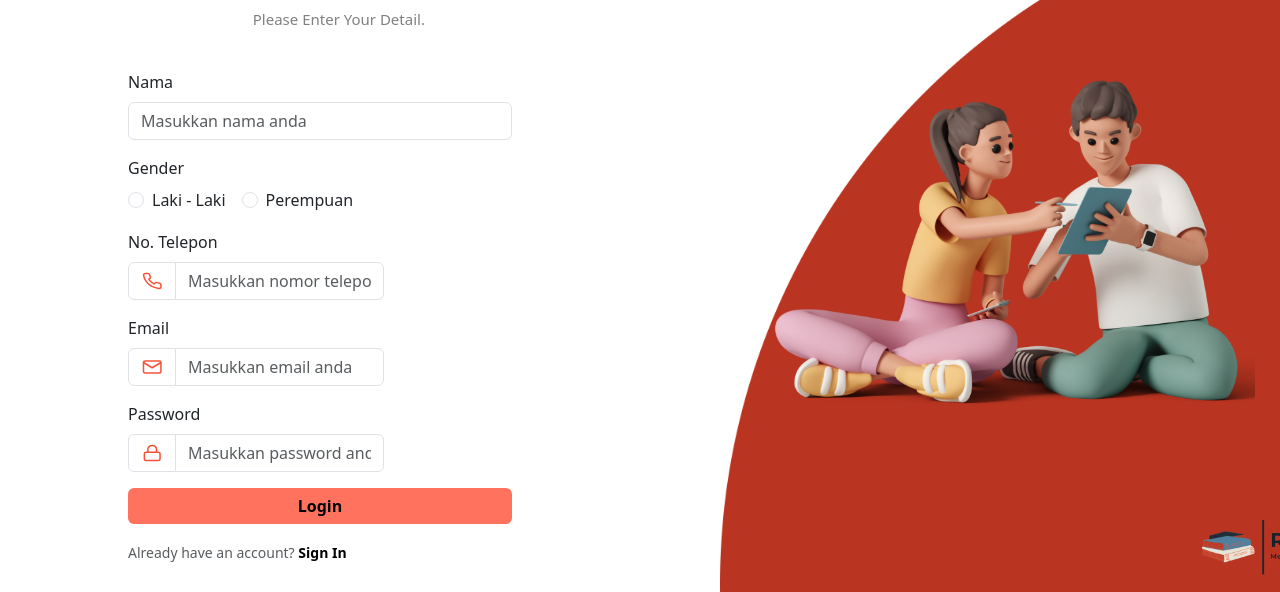
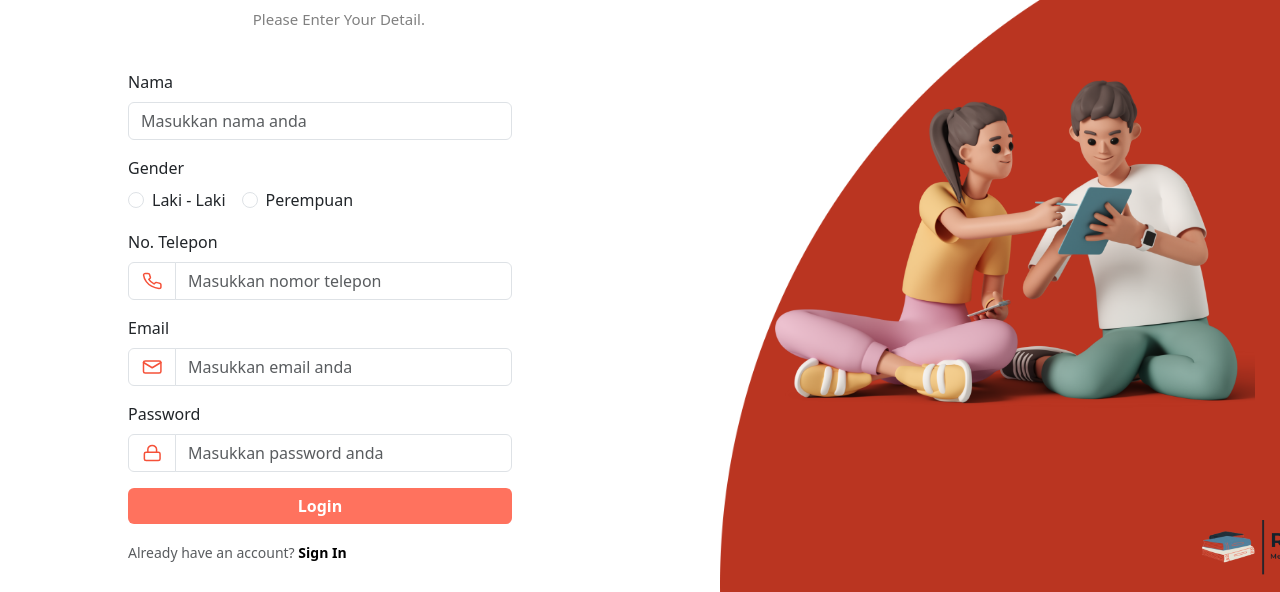
Before and after one commit to rg-km/final-project-engineering-41, a React (Create React App) app in the folder frontend/rangkumin/: page / in a window 1280 px wide. Shown: the part 130-722 px from the top of the page. Built offline with nearby package versions, Linux system fonts and the light colour scheme.

Commit message:
Fix Width Form Bugs

```diff
--- a/frontend/rangkumin/src/App.css
+++ b/frontend/rangkumin/src/App.css
@@ -40,7 +40,7 @@ body {
 }
 
 .form-register {
-  max-width: 20%;
+  /* max-width: 50%; */
   position: absolute;
   top: 300px;
   left: 1075px;
--- a/frontend/rangkumin/src/components/RightSideRegister.js
+++ b/frontend/rangkumin/src/components/RightSideRegister.js
@@ -14,16 +14,17 @@ export class RightSideRegister extends Component {
         return (
       <body>
         <div className='side'>
-        <img className='ellipseReg' src={ellipseReg} alt="ellipseReg" />
-        <img className='vectorReg' src={vectorReg} alt="3D Model" />
-        <img className='logo-register' src={logo} alt="logo-register" />
+          <img className='ellipseReg' src={ellipseReg} alt="ellipseReg" />
+          <img className='vectorReg' src={vectorReg} alt="3D Model" />
+          <img className='logo-register' src={logo} alt="logo-register" />
+          </div>
         <h1 fontSize="4xl" className='text-signup'>Sign Up</h1>
         <h4 fontSize="4xl" className='text2-signup'><center>Please Enter Your Detail.</center></h4>
         {/* Dekstop Form */}
-        <Form className='form-register'>
+        <Form style={{width: "30%"}} className='form-register'>
         <Form.Group className="mb-3" controlId="formBasicName">
             <Form.Label>Nama</Form.Label>
-            <Form.Control style={{width: "150%"}} type="name" placeholder="Masukkan nama anda" />
+            <Form.Control type="name" placeholder="Masukkan nama anda" />
           </Form.Group>
           <Form.Label>Gender</Form.Label>
           <Form.Group className='mb-3' controlId='formBasicCheckbox'>
@@ -36,11 +37,11 @@ export class RightSideRegister extends Component {
                       <label className="form-check-label" for="inlineRadio2">Perempuan</label>
                     </div>
           </Form.Group>
-          <Form.Group  className="mb-3">
+          <Form.Group className="mb-3">
           <Form.Label>No. Telepon</Form.Label>
           <InputGroup>
           <InputGroup.Text style={{backgroundColor: "white"}} id="basic-addon1"><img src={phone}></img></InputGroup.Text>
-          <Form.Control type="text" placeholder="Masukkan nomor telepon" />
+          <Form.Control placeholder="Masukkan nomor telepon" />
           </InputGroup>
           </Form.Group>
       <Form.Group  className="mb-3">
@@ -58,7 +59,7 @@ export class RightSideRegister extends Component {
       </InputGroup>
       </Form.Group>
           <div className="d-grid gap-2 mb-3">
-          <Button style={{width: "150%",backgroundColor: "#FF725E", border: "none", color: "black", fontWeight: "bold"}} size='xl' type="submit">
+          <Button style={{backgroundColor: "#FF725E", border: "none", color: "white", fontWeight: "bold"}} size='xl' type="submit">
                      Login
           </Button>
           </div>
@@ -92,7 +93,6 @@ export class RightSideRegister extends Component {
           Don’t have any account? <a className='sign-up-button' href='#'>Sign Up</a>
             </Form.Text>
         </Form> */}
-        </div>
       </body>
         )
     }
```
